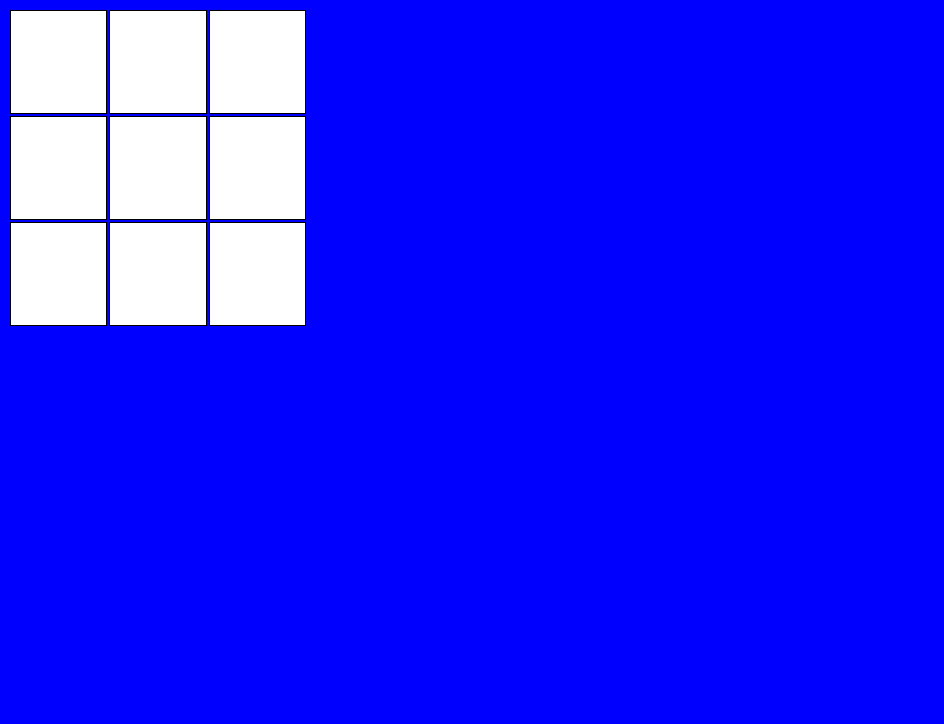
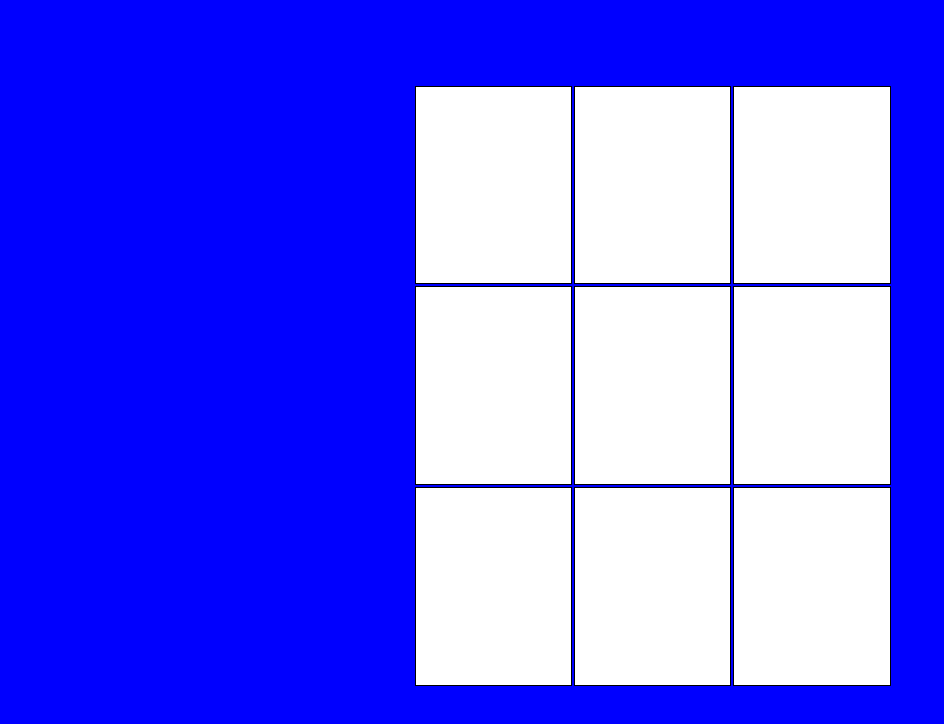
Before and after one commit to laura-wal/laura-wal.github.io, a plain HTML site: page index.html in a window 1280 px wide. Shown: the whole page, without its empty margins (0-944 px from the left). Drawn offline with nearby package versions, Linux system fonts and the light colour scheme.

Commit message:
started styling

```diff
--- a/index.html
+++ b/index.html
@@ -8,7 +8,7 @@
 </head>
 <body>
   <div id="siteWrapper">
-    <table width="300" height="300" class="grid">
+    <table width="480" height="480" class="grid">
         <tr>
           <td class='box' id="0"></td>
           <td class='box' id="1"></td>
--- a/jquery.js
+++ b/jquery.js
@@ -18,7 +18,8 @@ $(document).ready(function() {
     $.each(winningCombo, function(index, win_array){
       if(board[win_array[0]] == board[win_array[1]] && board[win_array[1]] ==  board[win_array[2]] && board[win_array[0]] !== '') {
         console.log('I am being run!');
-        $('div.result').text('You have won!');
+        //$('div.result').text('You have won!');
+        $('.box').unbind('click');
         console.log('win')
       } else {
         console.log('draw')
--- a/style.css
+++ b/style.css
@@ -1,17 +1,23 @@
     body {
       background: blue;
     }
-/*    .grid td {
-      background: white;
-      width: 100px;
-      height: 100px;
-      border: 1px solid black;
-    }*/
+
+table {
+  display: inline;
+  margin-right: 30%;
+  float: right;
+  margin-top: 6%;
+}
+
+tbody {
+  width: 600px;
+  height: 600px;
+}
 
 .box {
       background: white;
-      width: 100px;
-      height: 100px;
+      width: 160px;
+      height: 160px;
       border: 1px solid black;
 
     }
```
